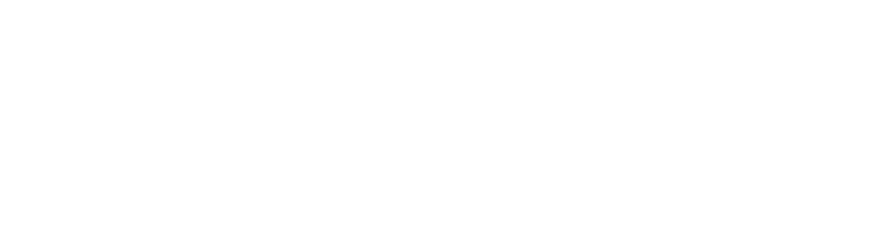
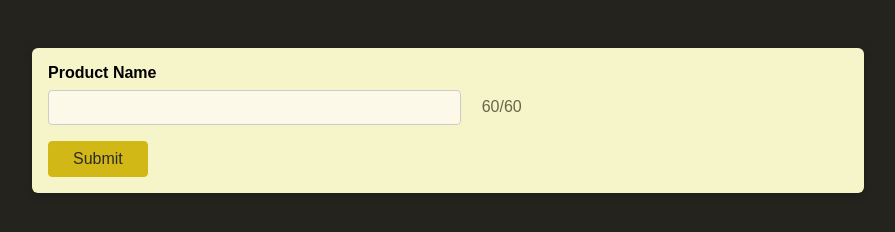
Before and after one commit to anshul1004/DynamicCharacterLimit, a plain HTML site: page index.html in a window 1280 px wide. Shown: the whole page, without its empty margins (192-1087 px from the left). Drawn offline with Linux system fonts and the light colour scheme.

Commit message:
Dynamically calculate input text length and add styling

```diff
--- a/app.js
+++ b/app.js
@@ -0,0 +1,15 @@
+let productNameInputElement = document.getElementById('product-name');
+let remainingCharsElement = document.getElementById('remaining-chars');
+
+let maxAllowedChars = productNameInputElement.maxLength;
+
+function updateRemainingCharacters(event) {
+    let enteredText = event.target.value;
+    let enteredTextLength = enteredText.length;
+
+    let remainingCharacters = maxAllowedChars - enteredTextLength;
+
+    remainingCharsElement.textContent = remainingCharacters;
+}
+
+productNameInputElement.addEventListener('input', updateRemainingCharacters);
--- a/index.html
+++ b/index.html
@@ -5,7 +5,22 @@
     <meta http-equiv="X-UA-Compatible" content="IE=edge" />
     <meta name="viewport" content="width=device-width, initial-scale=1.0" />
     <title>Advanced JavaScript</title>
-    <script src="app.js"></script>
+    <link rel="stylesheet" href="styles.css" />
+    <script src="app.js" defer></script>
   </head>
-  <body></body>
+  <body>
+    <form>
+      <div class="control">
+        <label>Product Name</label>
+        <input
+          type="text"
+          id="product-name"
+          name="product-name"
+          maxlength="60"
+        />
+        <span id="charcount"> <span id="remaining-chars">60</span>/60 </span>
+      </div>
+      <button>Submit</button>
+    </form>
+  </body>
 </html>
--- /dev/null
+++ b/styles.css
@@ -0,0 +1,68 @@
+body {
+  font-family: sans-serif;
+  background-color: rgb(36, 35, 30);
+}
+
+form {
+  margin: 3rem auto;
+  width: 90%;
+  max-width: 50rem;
+  box-shadow: 0 2px 8px rgba(0, 0, 0, 0.2);
+  border-radius: 6px;
+  padding: 1rem;
+  background-color: rgb(246, 245, 201);
+}
+
+.control {
+  margin-bottom: 1rem;
+}
+
+label {
+  display: block;
+  font-weight: bold;
+  margin-bottom: 0.5rem;
+}
+
+input {
+  font: inherit;
+  font-size: 1.15rem;
+  padding: 0.35rem;
+  border: 1px solid rgb(204, 204, 204);
+  background-color: rgb(252, 249, 233);
+  color: rgb(53, 51, 39);
+  width: 25rem;
+  border-radius: 4px;
+  margin-right: 1rem;
+  vertical-align: middle;
+}
+
+input:focus {
+  background-color: rgb(253, 245, 196);
+}
+
+button {
+  font: inherit;
+  background-color: rgb(209, 184, 23);
+  border: 1px solid rgb(209, 184, 23);
+  color: rgb(44, 43, 36);
+  border-radius: 4px;
+  padding: 0.5rem 1.5rem;
+  cursor: pointer;
+}
+
+button:hover {
+  background-color: rgb(209, 197, 23);
+  border-color: rgb(209, 197, 23);
+}
+
+#charcount {
+  color: rgb(105, 101, 75);
+}
+
+input.warning {
+  background-color: rgb(248, 191, 145);
+}
+
+#remaining-chars.warning {
+  color: rgb(211, 109, 26);
+}
```
